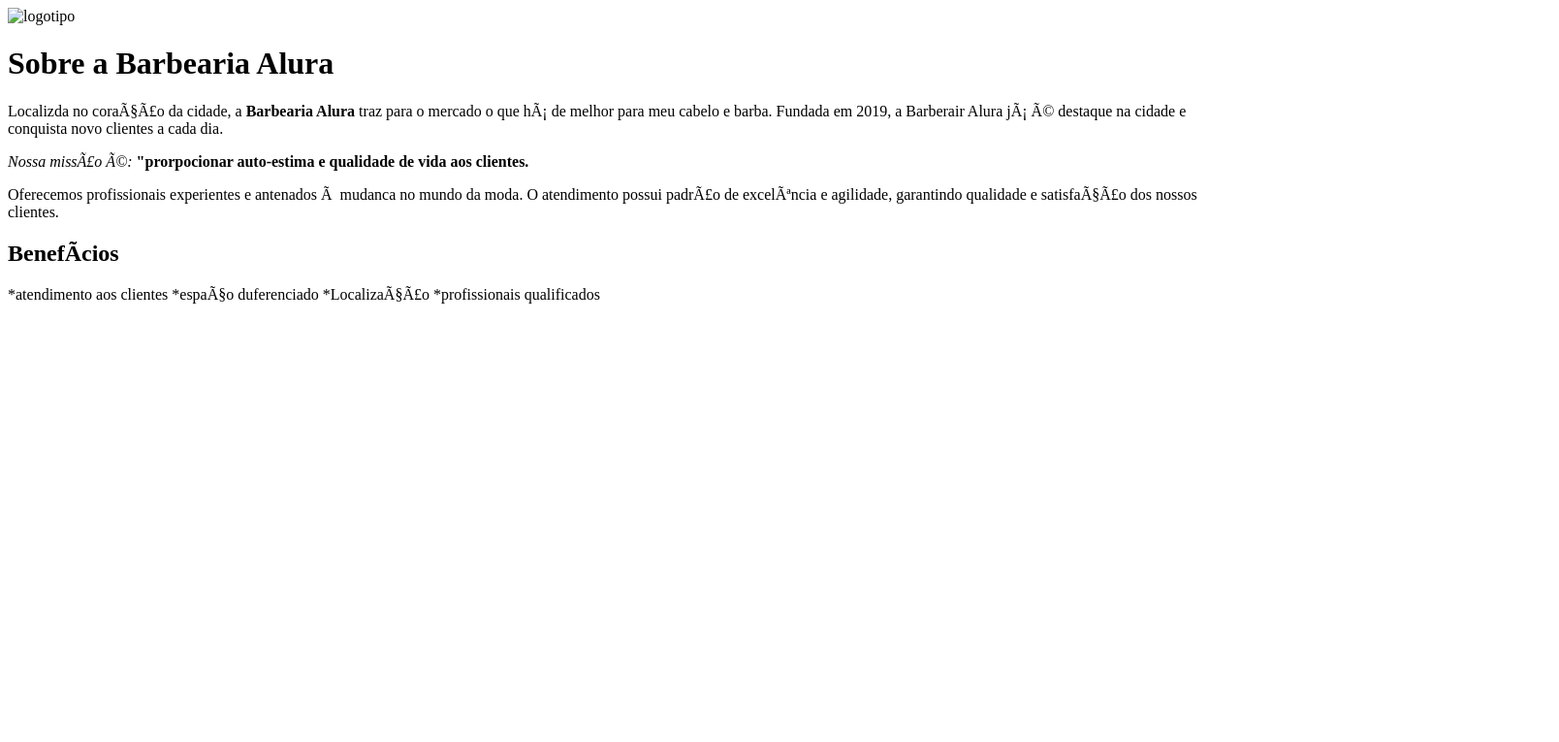
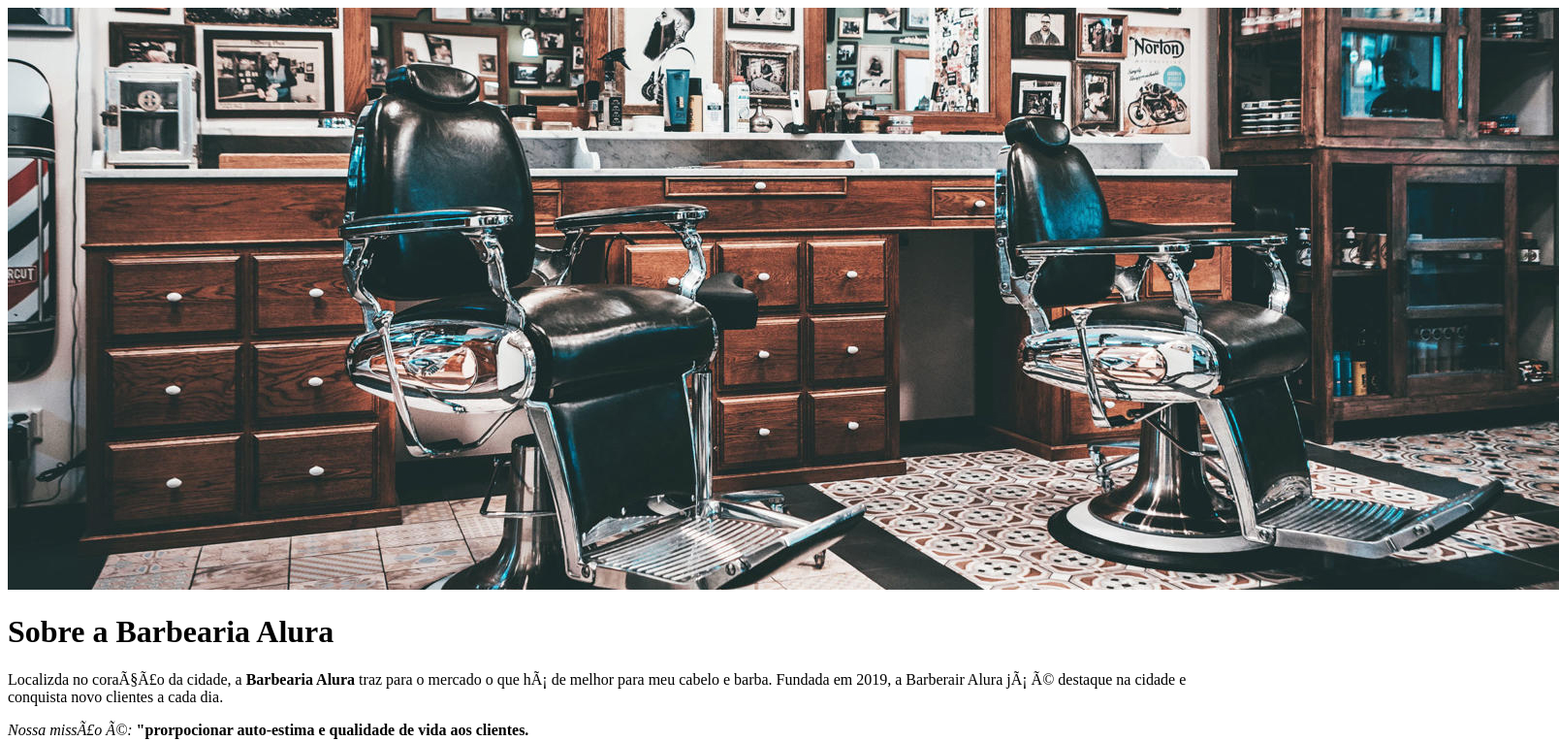
Before and after one commit to gabrielrrz/1anoD, a plain HTML site: page index.html in a window 1280 px wide. Shown: the top 765 px of the page at 97% size, 1608 px wide, since content can reach past the window. Drawn offline with Linux system fonts and the light colour scheme.

Commit message:
Add files via upload

```diff
--- a/index.html
+++ b/index.html
@@ -7,7 +7,7 @@
     <link rel="styleheet" hfef="style.cs">
 </head>
 <body>
-    <img id="banner" src="banner.jp" alt="logotipo">
+    <img id="banner" src="banner.jpg" alt="logotipo">
 
     <h1> Sobre a Barbearia Alura</h1>
 
```
